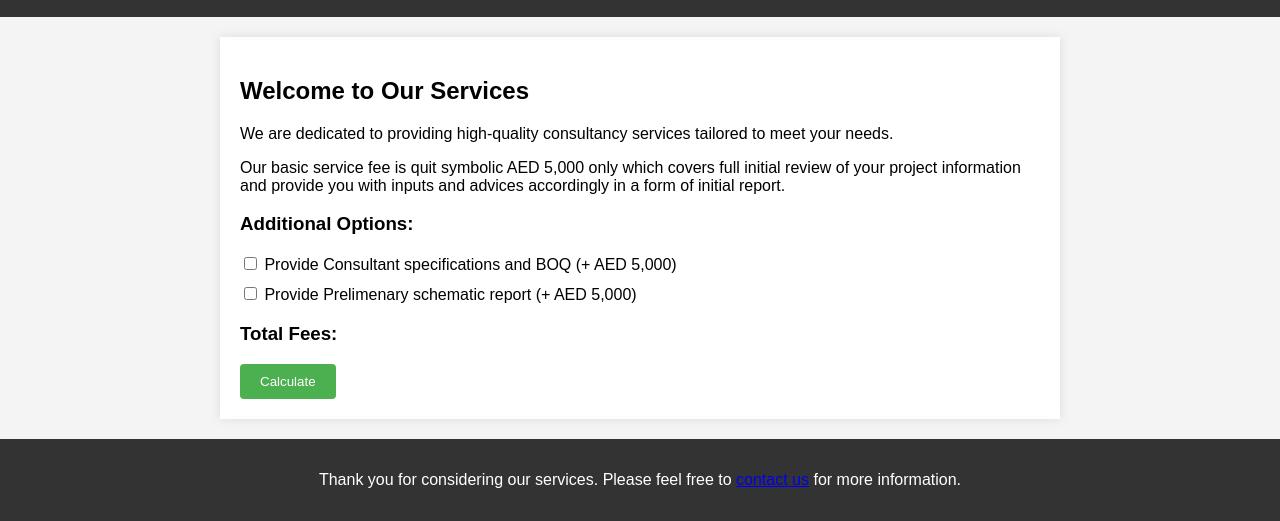
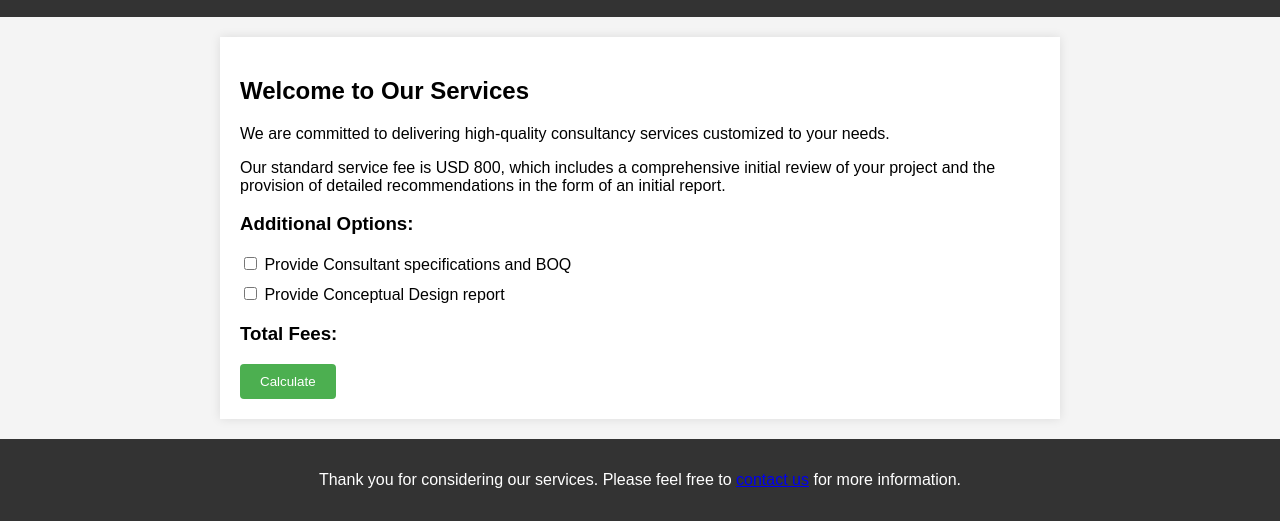
Before and after one commit to Exit360/Consultant, a plain HTML site: page index.html in a window 1280 px wide. Shown: the part 399-920 px from the top of the page. Drawn offline with Linux system fonts and the light colour scheme.

Commit message:
Update index.html

```diff
--- a/index.html
+++ b/index.html
@@ -62,18 +62,18 @@
 
     <section>
         <h2>Welcome to Our Services</h2>
-        <p>We are dedicated to providing high-quality consultancy services tailored to meet your needs.</p>
-        <p>Our basic service fee is quit symbolic AED 5,000 only which covers full initial review of your project information and provide you with inputs and advices accordingly in a form of initial report.</p>
+        <p>We are committed to delivering high-quality consultancy services customized to your needs.</p>
+        <p>Our standard service fee is USD 800, which includes a comprehensive initial review of your project and the provision of detailed recommendations in the form of an initial report.</p>
 
         <h3>Additional Options:</h3>
         <form id="optionsForm">
             <label>
                 <input type="checkbox" name="option1" id="option1">
-                Provide Consultant specifications and BOQ (+ AED 5,000)
+                Provide Consultant specifications and BOQ
             </label>
             <label>
                 <input type="checkbox" name="option2" id="option2">
-                Provide Prelimenary schematic report  (+ AED 5,000)
+                Provide Conceptual Design report
             </label>
         </form>
 
```
